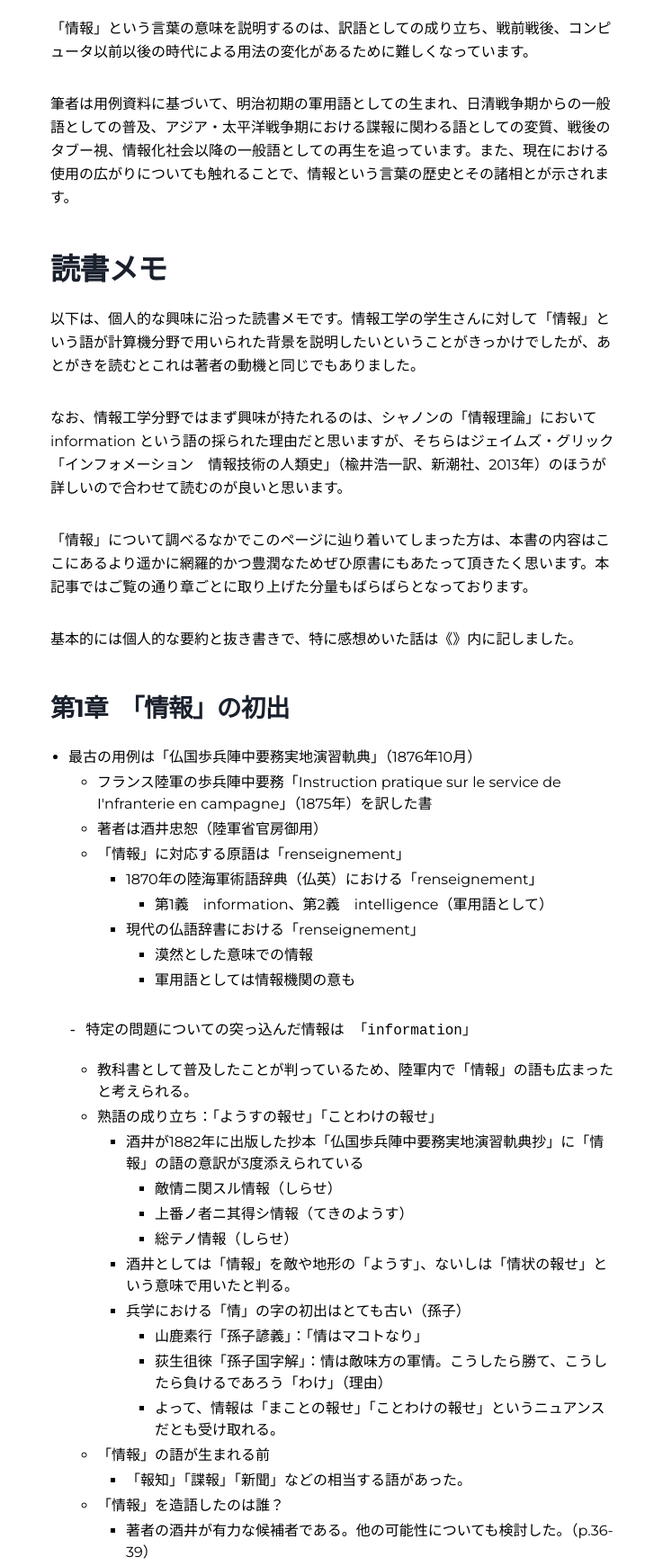
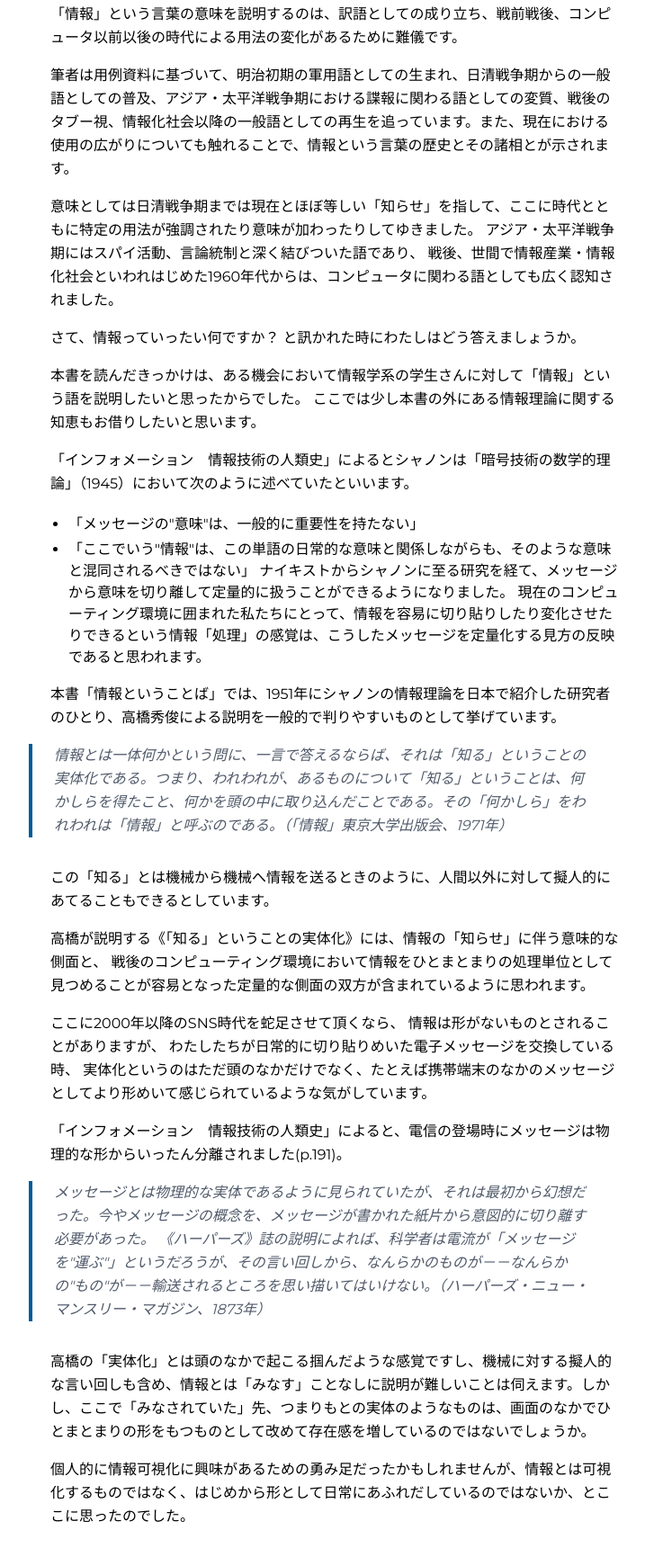
Before and after one commit to sosuisen/sosuisen-site, a Gatsby site: page /2022-02-16-what-is-information/ in a window 1280 px wide. Shown: the part 427-2168 px from the top of the page at 90% size, without its empty margins (268-985 px from the left). Built offline with nearby package versions, Linux system fonts and the light colour scheme; Gatsby itself is replaced by a stand-in of ours; some packages are replaced by stand-ins of ours.

Commit message:
fix: 2022-02-16-what-is-information

```diff
--- a/content/blog/2022-02-16-what-is-information.md
+++ b/content/blog/2022-02-16-what-is-information.md
@@ -11,16 +11,54 @@ keywords:
 
 ## 小野厚夫 「情報ということばーその来歴と意味内容」 冨山房インターナショナル (2016)
 
-「情報」という言葉の意味を説明するのは、訳語としての成り立ち、戦前戦後、コンピュータ以前以後の時代による用法の変化があるために難しくなっています。
+「情報」という言葉の意味を説明するのは、訳語としての成り立ち、戦前戦後、コンピュータ以前以後の時代による用法の変化があるために難儀です。
 
 筆者は用例資料に基づいて、明治初期の軍用語としての生まれ、日清戦争期からの一般語としての普及、アジア・太平洋戦争期における諜報に関わる語としての変質、戦後のタブー視、情報化社会以降の一般語としての再生を追っています。また、現在における使用の広がりについても触れることで、情報という言葉の歴史とその諸相とが示されます。
+
+意味としては日清戦争期までは現在とほぼ等しい「知らせ」を指して、ここに時代とともに特定の用法が強調されたり意味が加わったりしてゆきました。
+アジア・太平洋戦争期にはスパイ活動、言論統制と深く結びついた語であり、
+戦後、世間で情報産業・情報化社会といわれはじめた1960年代からは、コンピュータに関わる語としても広く認知されました。
+
+さて、情報っていったい何ですか？ と訊かれた時にわたしはどう答えましょうか。
+
+本書を読んだきっかけは、ある機会において情報学系の学生さんに対して「情報」という語を説明したいと思ったからでした。
+ここでは少し本書の外にある情報理論に関する知恵もお借りしたいと思います。
+
+「インフォメーション　情報技術の人類史」によるとシャノンは「暗号技術の数学的理論」（1945）において次のように述べていたといいます。
+- 「メッセージの"意味"は、一般的に重要性を持たない」
+- 「ここでいう"情報"は、この単語の日常的な意味と関係しながらも、そのような意味と混同されるべきではない」
+ナイキストからシャノンに至る研究を経て、メッセージから意味を切り離して定量的に扱うことができるようになりました。
+現在のコンピューティング環境に囲まれた私たちにとって、情報を容易に切り貼りしたり変化させたりできるという情報「処理」の感覚は、こうしたメッセージを定量化する見方の反映であると思われます。
+
+本書「情報ということば」では、1951年にシャノンの情報理論を日本で紹介した研究者のひとり、高橋秀俊による説明を一般的で判りやすいものとして挙げています。
+
+> 情報とは一体何かという問に、一言で答えるならば、それは「知る」ということの実体化である。つまり、われわれが、あるものについて「知る」ということは、何かしらを得たこと、何かを頭の中に取り込んだことである。その「何かしら」をわれわれは「情報」と呼ぶのである。（「情報」東京大学出版会、1971年）
+
+この「知る」とは機械から機械へ情報を送るときのように、人間以外に対して擬人的にあてることもできるとしています。
+
+高橋が説明する《「知る」ということの実体化》には、情報の「知らせ」に伴う意味的な側面と、
+戦後のコンピューティング環境において情報をひとまとまりの処理単位として見つめることが容易となった定量的な側面の双方が含まれているように思われます。
+
+ここに2000年以降のSNS時代を蛇足させて頂くなら、
+情報は形がないものとされることがありますが、
+わたしたちが日常的に切り貼りめいた電子メッセージを交換している時、
+実体化というのはただ頭のなかだけでなく、たとえば携帯端末のなかのメッセージとしてより形めいて感じられているような気がしています。
+
+「インフォメーション　情報技術の人類史」によると、電信の登場時にメッセージは物理的な形からいったん分離されました(p.191)。
+
+> メッセージとは物理的な実体であるように見られていたが、それは最初から幻想だった。今やメッセージの概念を、メッセージが書かれた紙片から意図的に切り離す必要があった。
+《ハーパーズ》誌の説明によれば、科学者は電流が「メッセージを"運ぶ"」というだろうが、その言い回しから、なんらかのものが－－なんらかの"もの"が－－輸送されるところを思い描いてはいけない。（ハーパーズ・ニュー・マンスリー・マガジン、1873年）
+
+高橋の「実体化」とは頭のなかで起こる掴んだような感覚ですし、機械に対する擬人的な言い回しも含め、情報とは「みなす」ことなしに説明が難しいことは伺えます。しかし、ここで「みなされていた」先、つまりもとの実体のようなものは、画面のなかでひとまとまりの形をもつものとして改めて存在感を増しているのではないでしょうか。
+
+個人的に情報可視化に興味があるための勇み足だったかもしれませんが、情報とは可視化するものではなく、はじめから形として日常にあふれだしているのではないか、とここに思ったのでした。
 
 
 ## 読書メモ
 
-以下は、個人的な興味に沿った読書メモです。情報工学の学生さんに対して「情報」という語が計算機分野で用いられた背景を説明したいということがきっかけでしたが、あとがきを読むとこれは著者の動機と同じでもありました。
+以下は、個人的な興味に沿った読書メモです。情報学系の学生さんに対して「情報」という語が計算機分野で用いられた背景を説明したいということがきっかけでしたが、あとがきを読むとこれは著者の動機と同じでもありました。
 
-なお、情報工学分野ではまず興味が持たれるのは、シャノンの「情報理論」において information という語の採られた理由だと思いますが、そちらはジェイムズ・グリック「インフォメーション　情報技術の人類史」（楡井浩一訳、新潮社、2013年）のほうが詳しいので合わせて読むのが良いと思います。
+なお、情報学分野ではまず興味が持たれるのは、シャノンの「情報理論」において information という語の採られた理由だと思いますが、そちらはジェイムズ・グリック「インフォメーション　情報技術の人類史」（楡井浩一訳、新潮社、2013年）のほうが詳しいので合わせて読むのが良いと思います。
 
 「情報」について調べるなかでこのページに辿り着いてしまった方は、本書の内容はここにあるより遥かに網羅的かつ豊潤なためぜひ原書にもあたって頂きたく思います。本記事ではご覧の通り章ごとに取り上げた分量もばらばらとなっております。
 
@@ -185,6 +223,7 @@ keywords:
 	- この「知る」とは人間以外に対して擬人的にあてることもできる。
 		- 機械から機械へ情報をおくるとき
 		- 脳から筋肉へ情報をおくるとき
+  - 《著者は高橋秀俊の説明を一般的で非常にわかりやすいと紹介している。一般語としての情報から、情報理論における定量化という観点での情報まで広く網羅できるみかたと思われる。》
 - 「情報」と「知識」の差異は？
 	- 知識は情報を資料として個々の人々が評価・判断し作り出すもの
 	- 「身につける」「つちかう」という言葉を連ねたとき不自然でないのは「知識」のほう。
@@ -197,16 +236,16 @@ keywords:
 
 読書メモは以上です。
 
-## 《情報となさけ、個人的な思い出より》
+## 情報となさけ、個人的な思い出より
 
-さて、本書の最後や「あとがき」にあるよう、1990年ごろには「情報」と「なさけ」とを重ねて語ることが訓示などで用いられがちだったと思われます。
+本書の最後や「あとがき」にあるよう、1990年ごろには「情報」と「なさけ」とを重ねて語ることが訓示などで用いられがちだったと思われます。
 
 私が1993年に情報工学科へ入学した際、そのオリエンテーションでも担当の教授が「情けを報せる」学問だと訓示されたことをよく記憶しています。俗流の解釈であることは今回わかりましたが、同時に別の感慨も湧き上がってきました。
 
 情報工学は当初から工学系に重心を置きながらも広く人間活動に関わる学問であって、その人間要素の占める部分が年々大きくなっていたなか、「情け」という言葉を持ち出されたのではないかとは個人的に思われるところです。というのも、もともと工学的な側面に限らず雑誌その他メディア上の言葉が人の心に影響するところの「情報」に興味があって情報工学科を受験した経緯があり、これはそういうところで入学初日から琴線に触れて記憶された言葉であったことを、書き留めておきたいと思います。
 
 
-## 《付録》
+## 付録
 
 戦後に「情報」という言葉にアレルギーを持つ人が多くみられたことは、本書 p.195-201に事例が複数挙げられています。私が1970年の「情報処理振興事業協会等に関する法律」を調べた際、審議会の議事録中にも同様の事例が見られたので参考のためここに載せておきます。戦前派の「情報」という言葉に対する不信、またそうでなくても「情報」という言葉の意味を共有するのは難しいということを同時に見て取ることができると思います。
 
--- a/src/style.css
+++ b/src/style.css
@@ -164,14 +164,14 @@ p {
   line-height: var(--lineHeight-relaxed);
   --baseline-multiplier: 0.179;
   --x-height-multiplier: 0.35;
-  margin: var(--spacing-0) var(--spacing-0) var(--spacing-8) var(--spacing-0);
+  margin: var(--spacing-0) var(--spacing-0) var(--spacing-4) var(--spacing-0);
   padding: var(--spacing-0);
 }
 
 ul,
 ol {
   margin-top: var(--spacing-0);
-  margin-bottom: var(--spacing-8);
+  margin-bottom: var(--spacing-4);
   margin-left: var(--spacing-5);
   margin-right: var(--spacing-0);
 
@@ -214,7 +214,7 @@ blockquote {
   margin-right: var(--spacing-8);
   padding: var(--spacing-0) var(--spacing-0) var(--spacing-0) var(--spacing-6);
   border-left: var(--spacing-1) solid var(--color-primary);
-  font-size: var(--fontSize-2);
+  font-size: var(--fontSize-1);
   font-style: italic;
   margin-bottom: var(--spacing-8);
 }
```
